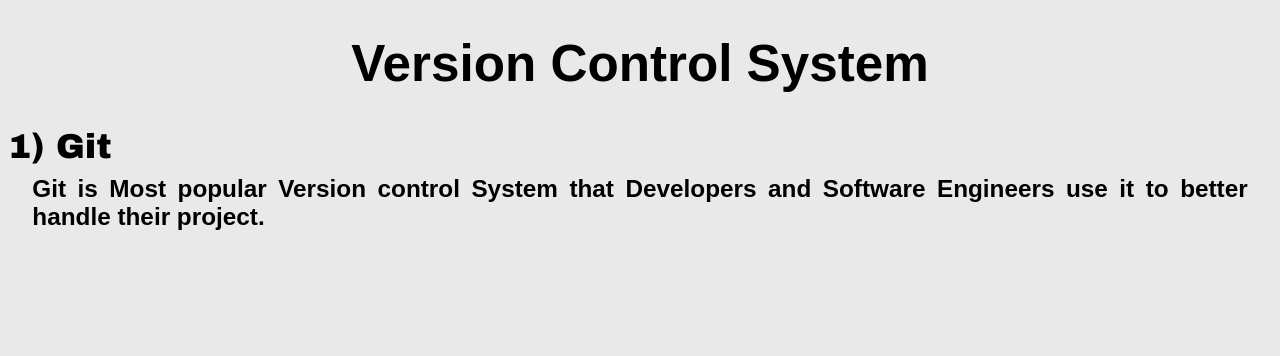
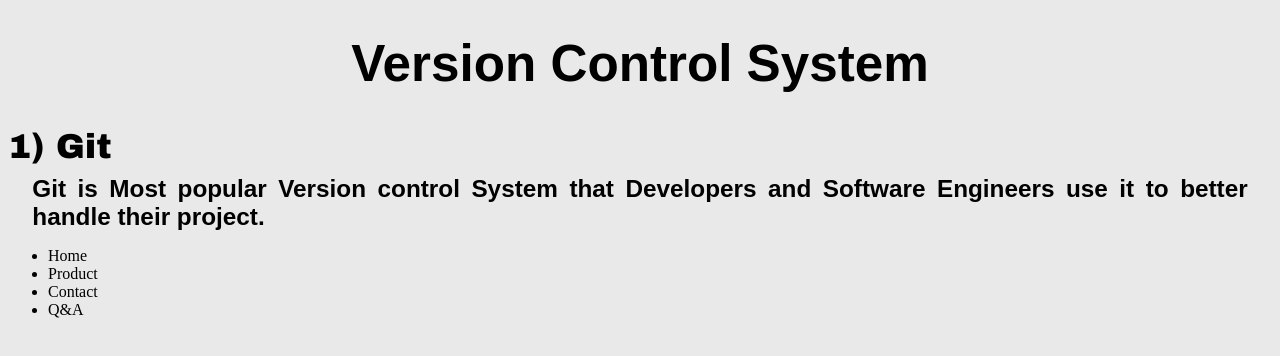
Before and after one commit to MZCODEX/GitHub-Project, a plain HTML site: page index.html in a window 1280 px wide. Drawn offline with Linux system fonts and the light colour scheme.

Commit message:
Adding menu

```diff
--- a/index.html
+++ b/index.html
@@ -14,6 +14,14 @@
     <h2>1) Git</h2>
     <p>Git is Most popular Version control System that Developers and Software Engineers use it to better handle their
         project.</p>
+    <div>
+        <ul>
+            <li>Home</li>
+            <li>Product</li>
+            <li>Contact</li>
+            <li>Q&A</li>
+        </ul>
+    </div>
 </body>
 <script src="script.js"></script>
 
```
